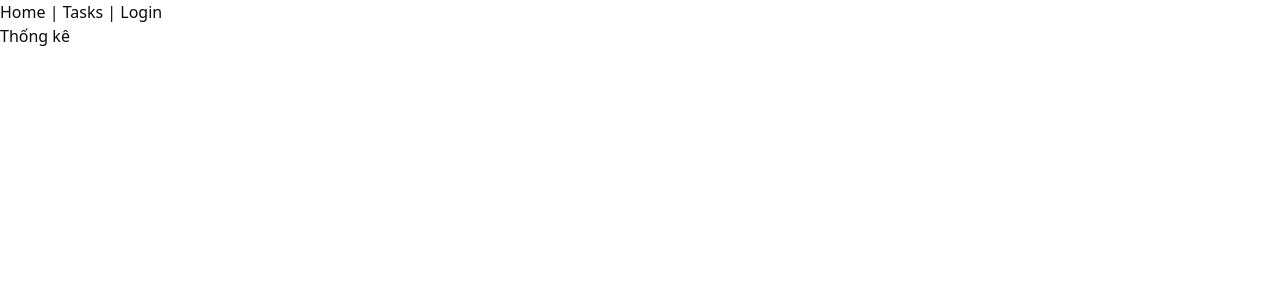
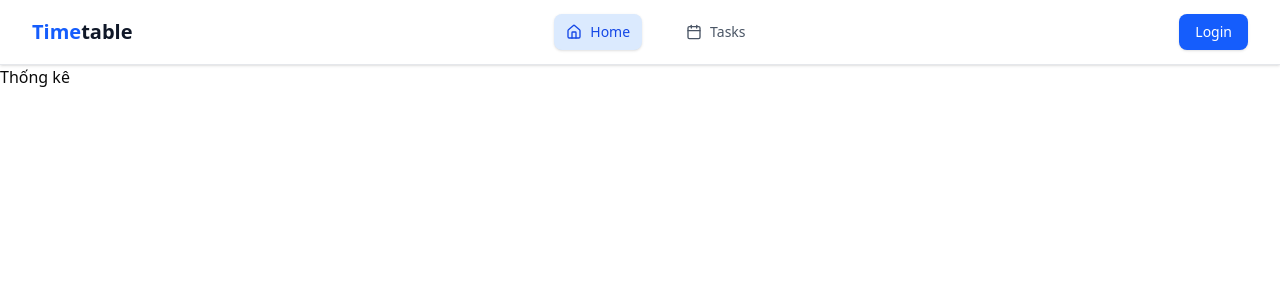
Before and after one commit to roadtosgp2030/timetable, a Next.js app: page / in a window 1280 px wide. Shown: the top 300 px of the page. Built offline with nearby package versions, Linux system fonts and the light colour scheme.

Commit message:
change css navigation

```diff
--- a/components/Navigations.tsx
+++ b/components/Navigations.tsx
@@ -3,22 +3,165 @@
 import { handleLogout } from '@/actions/auth'
 import { getUser } from '@/utils/user'
 import Link from 'next/link'
+import { Home, Calendar, LogOut, User, Menu, X } from 'lucide-react'
+import { usePathname } from 'next/navigation'
+import { useState } from 'react'
 
 export default function Navigations() {
   const user = getUser()!
+  const pathname = usePathname()
+  const [isMobileMenuOpen, setIsMobileMenuOpen] = useState(false)
+
+  const isActive = (href: string) => {
+    if (href === '/') {
+      return pathname === '/'
+    }
+    return pathname.startsWith(href)
+  }
+
+  const toggleMobileMenu = () => {
+    setIsMobileMenuOpen(!isMobileMenuOpen)
+  }
 
   return (
-    <header>
-      <Link href='/'>Home</Link> | <Link href='/tasks'>Tasks</Link> |{' '}
-      {user ? (
-        <span>
-          Welcome, {user.email}!{' - '}
-          <Link href='/logout' onClick={handleLogout}>
-            Logout
-          </Link>
-        </span>
-      ) : (
-        <Link href='/login'>Login</Link>
+    <header className='bg-white border-b border-gray-200 shadow-sm'>
+      <div className='max-w-7xl mx-auto px-4 sm:px-6 lg:px-8'>
+        <div className='flex justify-between items-center h-16'>
+          {/* Logo/Brand */}
+          <div className='flex items-center'>
+            <div className='flex-shrink-0'>
+              <h1 className='text-xl font-bold text-gray-900'>
+                <span className='text-blue-600'>Time</span>table
+              </h1>
+            </div>
+          </div>
+
+          {/* Desktop Navigation Links */}
+          <nav className='hidden md:flex space-x-8'>
+            <Link
+              href='/'
+              className={`inline-flex items-center px-3 py-2 rounded-md text-sm font-medium transition-all duration-200 focus:outline-none focus:ring-2 focus:ring-blue-500 focus:ring-offset-2 ${
+                isActive('/')
+                  ? 'bg-blue-100 text-blue-700 shadow-sm'
+                  : 'text-gray-600 hover:text-gray-900 hover:bg-gray-100'
+              }`}>
+              <Home size={16} className='mr-2' />
+              Home
+            </Link>
+            <Link
+              href='/tasks'
+              className={`inline-flex items-center px-3 py-2 rounded-md text-sm font-medium transition-all duration-200 focus:outline-none focus:ring-2 focus:ring-blue-500 focus:ring-offset-2 ${
+                isActive('/tasks')
+                  ? 'bg-blue-100 text-blue-700 shadow-sm'
+                  : 'text-gray-600 hover:text-gray-900 hover:bg-gray-100'
+              }`}>
+              <Calendar size={16} className='mr-2' />
+              Tasks
+            </Link>
+          </nav>
+
+          {/* Desktop User Section */}
+          <div className='hidden md:flex items-center space-x-4'>
+            {user ? (
+              <div className='flex items-center space-x-3'>
+                <div className='flex items-center space-x-3'>
+                  <div className='w-9 h-9 bg-gradient-to-r from-blue-500 to-blue-600 rounded-full flex items-center justify-center shadow-sm'>
+                    <User size={18} className='text-white' />
+                  </div>
+                  <div className='text-sm'>
+                    <p className='text-gray-900 font-medium'>Welcome back!</p>
+                    <p className='text-gray-500 text-xs'>{user.email}</p>
+                  </div>
+                </div>
+                <button
+                  onClick={handleLogout}
+                  className='inline-flex items-center px-4 py-2 rounded-md text-sm font-medium text-red-600 hover:text-red-700 hover:bg-red-50 border border-red-200 hover:border-red-300 transition-all duration-200'>
+                  <LogOut size={16} className='mr-2' />
+                  Logout
+                </button>
+              </div>
+            ) : (
+              <Link
+                href='/login'
+                className='inline-flex items-center px-4 py-2 rounded-md text-sm font-medium text-white bg-blue-600 hover:bg-blue-700 shadow-sm hover:shadow-md transition-all duration-200'>
+                Login
+              </Link>
+            )}
+          </div>
+
+          {/* Mobile menu button */}
+          <div className='md:hidden'>
+            <button
+              onClick={toggleMobileMenu}
+              className='inline-flex items-center justify-center p-2 rounded-md text-gray-600 hover:text-gray-900 hover:bg-gray-100 transition-colors duration-200'
+              aria-expanded='false'>
+              {isMobileMenuOpen ? <X size={24} /> : <Menu size={24} />}
+            </button>
+          </div>
+        </div>
+      </div>
+
+      {/* Mobile Navigation */}
+      {isMobileMenuOpen && (
+        <nav className='md:hidden border-t border-gray-200 bg-gray-50'>
+          <div className='px-4 py-3 space-y-2'>
+            <Link
+              href='/'
+              onClick={() => setIsMobileMenuOpen(false)}
+              className={`flex items-center px-3 py-3 rounded-md text-sm font-medium transition-colors duration-200 ${
+                isActive('/')
+                  ? 'bg-blue-100 text-blue-700 shadow-sm'
+                  : 'text-gray-600 hover:text-gray-900 hover:bg-white'
+              }`}>
+              <Home size={18} className='mr-3' />
+              Home
+            </Link>
+            <Link
+              href='/tasks'
+              onClick={() => setIsMobileMenuOpen(false)}
+              className={`flex items-center px-3 py-3 rounded-md text-sm font-medium transition-colors duration-200 ${
+                isActive('/tasks')
+                  ? 'bg-blue-100 text-blue-700 shadow-sm'
+                  : 'text-gray-600 hover:text-gray-900 hover:bg-white'
+              }`}>
+              <Calendar size={18} className='mr-3' />
+              Tasks
+            </Link>
+
+            {/* Mobile User Section */}
+            <div className='pt-3 border-t border-gray-200'>
+              {user ? (
+                <div className='space-y-2'>
+                  <div className='flex items-center px-3 py-2'>
+                    <div className='w-8 h-8 bg-gradient-to-r from-blue-500 to-blue-600 rounded-full flex items-center justify-center mr-3'>
+                      <User size={16} className='text-white' />
+                    </div>
+                    <div className='text-sm'>
+                      <p className='text-gray-900 font-medium'>Welcome!</p>
+                      <p className='text-gray-500 text-xs'>{user.email}</p>
+                    </div>
+                  </div>
+                  <button
+                    onClick={() => {
+                      handleLogout()
+                      setIsMobileMenuOpen(false)
+                    }}
+                    className='flex items-center w-full px-3 py-3 rounded-md text-sm font-medium text-red-600 hover:text-red-700 hover:bg-red-50 transition-colors duration-200'>
+                    <LogOut size={18} className='mr-3' />
+                    Logout
+                  </button>
+                </div>
+              ) : (
+                <Link
+                  href='/login'
+                  onClick={() => setIsMobileMenuOpen(false)}
+                  className='flex items-center justify-center w-full px-4 py-3 rounded-md text-sm font-medium text-white bg-blue-600 hover:bg-blue-700 transition-colors duration-200'>
+                  Login
+                </Link>
+              )}
+            </div>
+          </div>
+        </nav>
       )}
     </header>
   )
```
